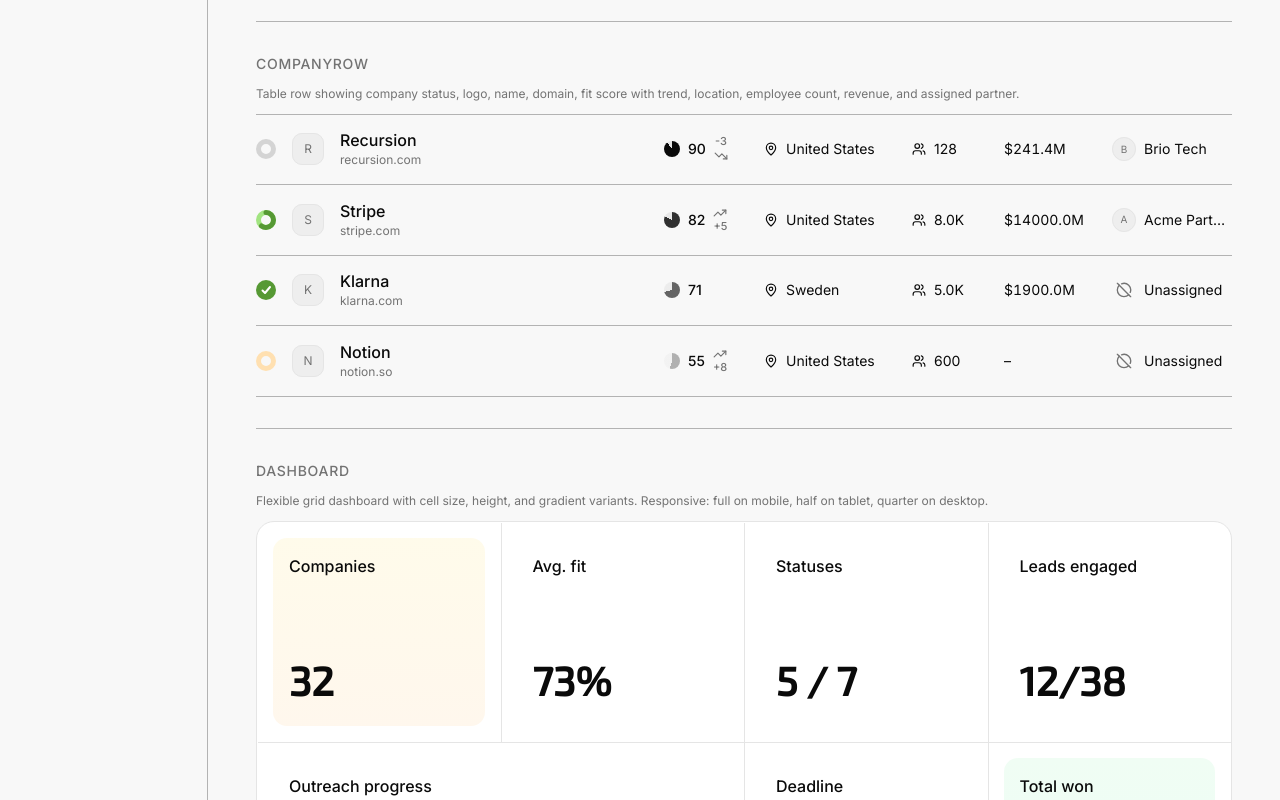
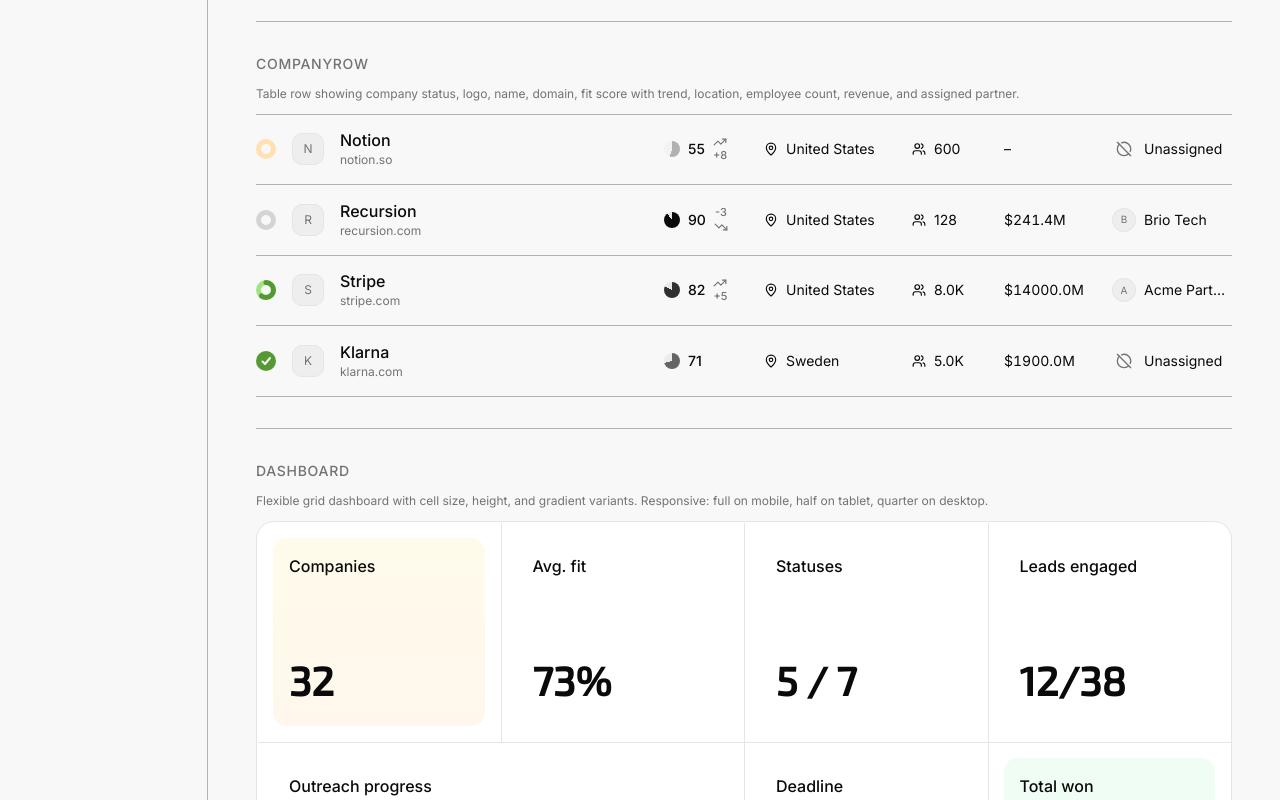
Before and after one commit to jernejc/at-fe, a Next.js app: page /design-system in a window 1280 px wide. Shown: the part 6920-7720 px from the top of the page. Built offline with nearby package versions, Linux system fonts and the light colour scheme; no server answers.

Commit message:
style: dark status colors

```diff
--- a/app/design-system/_sections/custom-section.tsx
+++ b/app/design-system/_sections/custom-section.tsx
@@ -86,28 +86,28 @@
 
 const sampleCompanies: CompanyRowData[] = [
   {
-    id: 1, name: 'Recursion', domain: 'recursion.com',
+    id: 1, name: 'Notion', domain: 'notion.so',
+    status: 'new', fit_score: 0.55, fit_score_change: 8,
+    hq_country: 'United States', employee_count: 600,
+  },
+  {
+    id: 2, name: 'Recursion', domain: 'recursion.com',
     status: 'default', fit_score: 0.9, fit_score_change: -3,
     hq_country: 'United States', employee_count: 128,
     revenue: 241400000, partner_name: 'Brio Tech',
   },
   {
-    id: 2, name: 'Stripe', domain: 'stripe.com',
+    id: 3, name: 'Stripe', domain: 'stripe.com',
     status: 'in_progress', progress: 60,
     fit_score: 0.82, fit_score_change: 5,
     hq_country: 'United States', employee_count: 8000,
     revenue: 14000000000, partner_name: 'Acme Partners',
   },
   {
-    id: 3, name: 'Klarna', domain: 'klarna.com',
+    id: 4, name: 'Klarna', domain: 'klarna.com',
     status: 'closed_won', fit_score: 0.71,
     hq_country: 'Sweden', employee_count: 5000,
     revenue: 1900000000,
-  },
-  {
-    id: 4, name: 'Notion', domain: 'notion.so',
-    status: 'new', fit_score: 0.55, fit_score_change: 8,
-    hq_country: 'United States', employee_count: 600,
   },
 ];
 
@@ -242,7 +242,7 @@
           <Separator />
           {sampleCampaigns.map((campaign) => (
             <div key={campaign.id}>
-              <CampaignRow campaign={campaign} onClick={() => {}} className='-mx-6' />
+              <CampaignRow campaign={campaign} onClick={() => { }} className='-mx-6' />
               <Separator />
             </div>
           ))}
@@ -263,7 +263,7 @@
           <Separator />
           {sampleCompanies.map((company) => (
             <div key={company.id}>
-              <CompanyRow company={company} onClick={() => {}} className='-mx-6' />
+              <CompanyRow company={company} onClick={() => { }} className='-mx-6' />
               <Separator />
             </div>
           ))}
--- a/app/globals.css
+++ b/app/globals.css
@@ -174,8 +174,8 @@
     --sidebar-border: oklch(1 0 0 / 10%);
     --sidebar-ring: oklch(0.556 0 0);
 
-    --accent-green: #7BC85E;
-    --accent-green-dark: #3b791f;
+    --accent-green: #569934;
+    --accent-green-dark: #A2E481;
     --accent-yellow: #D4A056;
     --accent-dark-red: #8B6B73;
 
--- a/components/ui/company-status.tsx
+++ b/components/ui/company-status.tsx
@@ -94,7 +94,7 @@
           <circle cx={10} cy={10} r={10} fill="var(--accent-green-dark)" />
           <path
             d="M6.5 10.5 L9 13 L14 7"
-            stroke="white"
+            stroke="var(--background)"
             strokeWidth={2}
             strokeLinecap="round"
             strokeLinejoin="round"
@@ -108,7 +108,7 @@
           <circle cx={10} cy={10} r={10} fill="var(--accent-dark-red)" />
           <path
             d="M7 7 L13 13 M13 7 L7 13"
-            stroke="white"
+            stroke="var(--background)"
             strokeWidth={2}
             strokeLinecap="round"
             fill="none"
```
